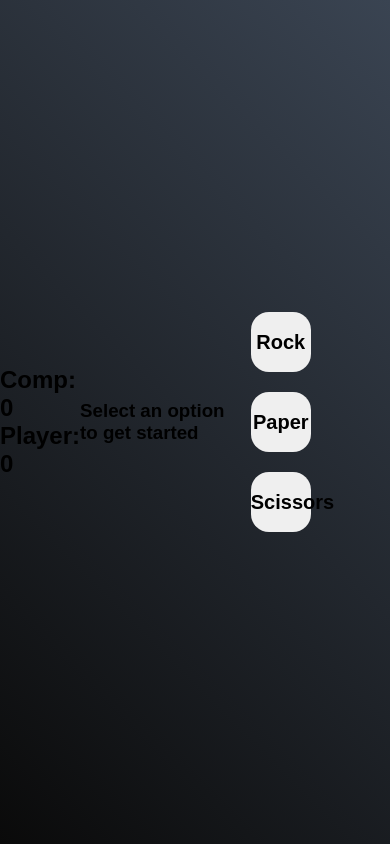
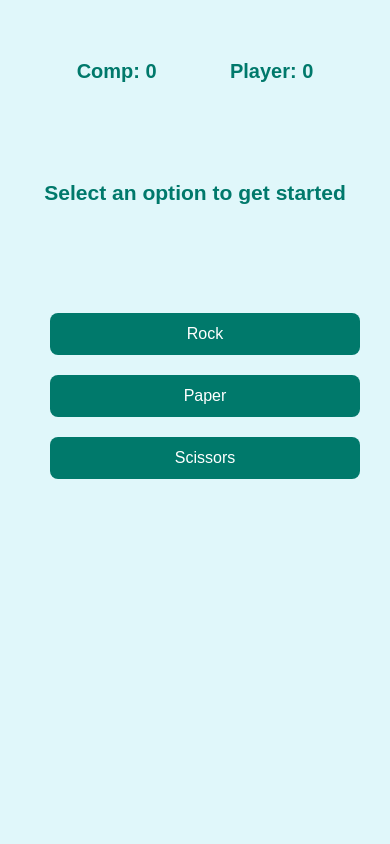
Before and after one commit to Harshit-7735/Devtown-Projects, a plain HTML site: page index.html in a window 390 px wide. Drawn offline with Linux system fonts and the light colour scheme.

Commit message:
Style Added

```diff
--- a/Style.css
+++ b/Style.css
@@ -1,69 +1,80 @@
+/* Basic reset */
 * {
     margin: 0;
     padding: 0;
     box-sizing: border-box;
-    font-family: sans-serif;
-  }
-  /*  to center the calculator in the middle of the screen we have to use flexbox to parent element */
-  body {
-    width: 100vw;
-    height: 100vh;
+}
+
+/* Body styling */
+body {
+    font-family: 'Arial', sans-serif;
+    text-align: center;
+    background-color: #e0f7fa;
+    color: #333;
+    padding: 20px;
+}
+
+/* Section styling */
+section {
+    margin: 20px auto;
+    padding: 20px;
+    max-width: 600px;
+}
+
+/* Score section styling */
+.Score {
     display: flex;
-    justify-content: center;
-    align-items: center;
-    background: linear-gradient(45deg, #0a0a0a, #3a4452);
-  }
-  #Heading{
-      color: #fff;
-      font-size: 50px;
-      font-weight: 600;
-      margin-bottom: 20px;
-      display: flex;
-      justify-content: center;
-      align-items: center;
-      padding: 10px;
-      background: rgba(168, 118, 68, 0.6);
-      border-radius: 10px;
-      box-shadow: 0px 3px 15px rgba(113, 115, 119, 0.5);
+    justify-content: space-around;
+    margin-bottom: 20px;
+}
 
-  }
-  .calculator {
-    border: 1px solid #737272;
-    padding: 20px;
-    border-radius: 16px;
-    background: transparent;
-    box-shadow: 0px 3px 15px rgba(113, 115, 119, 0.5);
-  }
-  input {
-    width: 320px;
+.Score h1 {
+    font-size: 24px;
+    color: #00796b;
+}
+
+/* Button styling */
+button {
+    background-color: #00796b;
+    color: white;
     border: none;
-    padding: 20px;
-    margin: 10px 0;
-    background: transparent;
-    box-shadow: 0px 3px 15px rgba(84, 84, 84, 0.1);
-    font-size: 40px;
-    text-align: right;
+    border-radius: 8px;
+    padding: 15px 25px;
+    font-size: 18px;
     cursor: pointer;
-  }
-  input::placeholder {
-    color: #fff;
-  }
+    margin: 10px;
+    transition: background-color 0.3s, transform 0.2s;
+}
 
-  button {
-    border: none;
-    width: 60px;
-    height: 60px;
-    margin: 10px;
-    border-radius: 30%;
+button:hover {
+    background-color: #004d40;
+}
+
+button:active {
+    transform: scale(0.98);
+}
+
+/* Message section styling */
+#message {
     font-size: 20px;
-    font-weight: 600;
-    cursor: pointer;
-  }
-  .equal-btn{
-      background: rgba(168, 118, 68, 0.6);
-      color: #fff;
-  }
-  .operator{
-      background: rgba(168, 118, 68, 0.6);
-      color: #fff;
-  }
+    font-weight: bold;
+    color: #00796b;
+    margin-top: 20px;
+}
+
+/* Responsive design */
+@media (max-width: 600px) {
+    button {
+        width: 100%;
+        padding: 12px;
+        font-size: 16px;
+    }
+
+    .Score h1 {
+        font-size: 20px;
+    }
+
+    #message {
+        font-size: 18px;
+    }
+}
```
